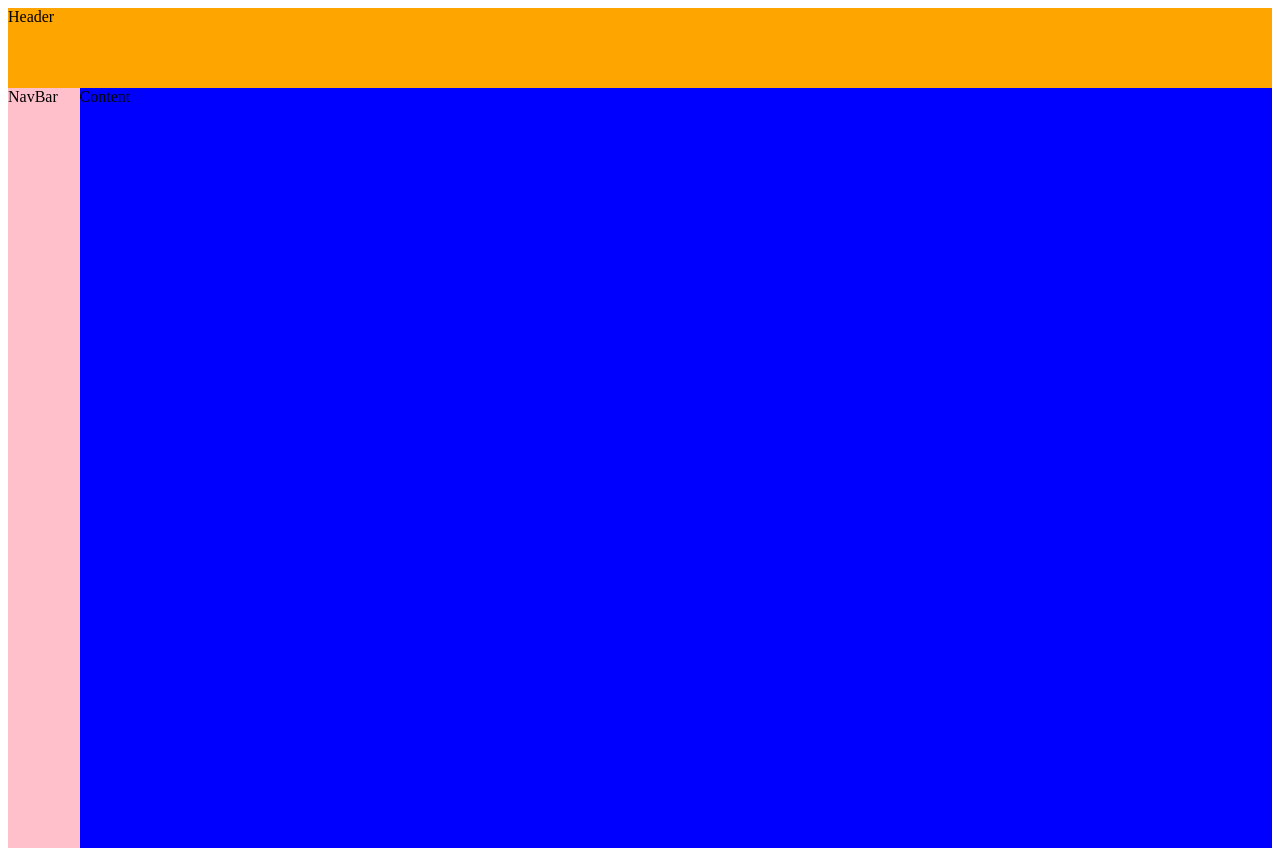
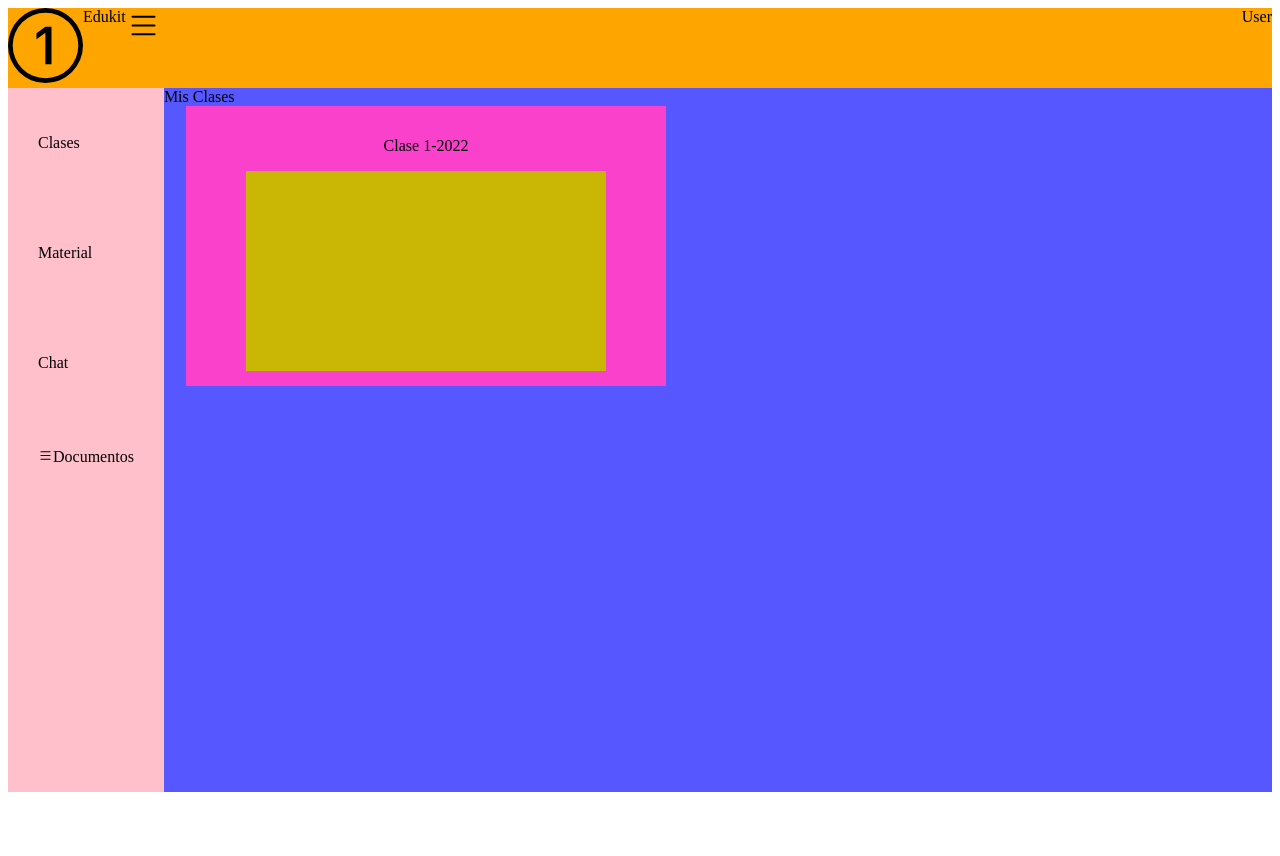
Before and after one commit to Mirco874/TSS_LMS_FE, a React (Create React App) app: page / in a window 1280 px wide. After the commit the page ends 800 px from the top, so only its background shows below. Built offline with nearby package versions, Linux system fonts and the light colour scheme.

Commit message:
architectured finish

```diff
--- a/src/components/App.jsx
+++ b/src/components/App.jsx
@@ -1,19 +1,37 @@
 import React from 'react';
-import PropTypes from 'prop-types';
 import styles from './App.module.css';
+import { Class } from './Class/Class';
 
 export const App = () => {
   return (
     <div className={styles.App}>
       <div className={styles.Header}>
-        Header
+      <svg xmlns="http://www.w3.org/2000/svg" width="75" height="75" fill="currentColor" class="bi bi-1-circle" viewBox="0 0 16 16">
+  <path d="M1 8a7 7 0 1 0 14 0A7 7 0 0 0 1 8Zm15 0A8 8 0 1 1 0 8a8 8 0 0 1 16 0ZM9.283 4.002V12H7.971V5.338h-.065L6.072 6.656V5.385l1.899-1.383h1.312Z"/>
+</svg>
+<div>Edukit</div>
+<svg xmlns="http://www.w3.org/2000/svg" width="35" height="35" fill="currentColor" class="bi bi-divst" viewBox="0 0 16 16">
+  <path fill-rule="evenodd" d="M2.5 12a.5.5 0 0 1 .5-.5h10a.5.5 0 0 1 0 1H3a.5.5 0 0 1-.5-.5zm0-4a.5.5 0 0 1 .5-.5h10a.5.5 0 0 1 0 1H3a.5.5 0 0 1-.5-.5zm0-4a.5.5 0 0 1 .5-.5h10a.5.5 0 0 1 0 1H3a.5.5 0 0 1-.5-.5z"/>
+</svg>
+<div className={styles.User}>
+  User
+</div>
       </div>
       <div className={styles.test}>
         <div className={styles.NavBar}>
-          NavBar
+          <div className={styles.Items}>
+            <div>  <p>Clases</p></div>
+            <div>  <p>Material</p></div>
+            <div>  <p>Chat</p></div>
+            <div> <svg xmlns="http://www.w3.org/2000/svg" width="15" height="15" fill="currentColor" class="bi bi-divst" viewBox="0 0 16 16">
+  <path fill-rule="evenodd" d="M2.5 12a.5.5 0 0 1 .5-.5h10a.5.5 0 0 1 0 1H3a.5.5 0 0 1-.5-.5zm0-4a.5.5 0 0 1 .5-.5h10a.5.5 0 0 1 0 1H3a.5.5 0 0 1-.5-.5zm0-4a.5.5 0 0 1 .5-.5h10a.5.5 0 0 1 0 1H3a.5.5 0 0 1-.5-.5z"/>
+</svg> Documentos</div>
+          </div>
+
         </div>
         <div className={styles.Content}>
-          Content
+          Mis Clases
+          <Class />
         </div>
       </div>
     </div>
--- a/src/components/App.module.css
+++ b/src/components/App.module.css
@@ -1,3 +1,6 @@
+svg{
+    vertical-align: text-bottom;
+}
 .Header{
     display:flex;
     background-color: orange;
@@ -8,19 +11,40 @@
 .test{
     display:flex;
     width: 100%;
-    height: 95vh;
+    height: 88vh;
 }
 
 .NavBar{
     display:flex;
     background-color: pink;
     height: 100%;
-    width: 12vh;
 }
 
+/* .NavBar ul{
+    list-style: none;
+}
+
+.NavBar ul li{
+    display: inline-block;
+    margin-bottom: 80px;
+} */
+
 .Content{
-    display:flex;
-    background-color: blue;
+    background-color: rgb(87, 87, 255);
     height: 100%;
     width: 200vh;
 }
+
+.Items{
+    width: 100%;
+    display: flex;
+    flex-direction: column;
+}
+
+.Items div{
+    display: flex;
+    margin: 30px;
+}
+ .User{
+    margin-left: auto;
+ }
--- /dev/null
+++ b/src/components/Class/Class.jsx
@@ -0,0 +1,13 @@
+import React from 'react';
+import styles from './Class.module.css'
+
+export const Class = () => {
+  return (
+    <div className={styles.Class}>
+        <p>Clase 1-2022</p>
+        <div className={styles.ClassImage}>
+
+        </div>
+    </div>
+  )
+}
--- /dev/null
+++ b/src/components/Class/Class.module.css
@@ -0,0 +1,20 @@
+.Class{
+    display:flex;
+    flex-direction: column;
+    background-color: rgb(250, 65, 204);
+    width: 60vh;
+    height: 35vh;
+    margin-left: 2%;
+    justify-content: center;
+    align-items: center;
+}
+
+.Class p{
+    text-align: center;
+}
+
+.ClassImage{
+    background-color: rgb(202, 183, 5);
+    width: 45vh;
+    height: 25vh;
+}
```
